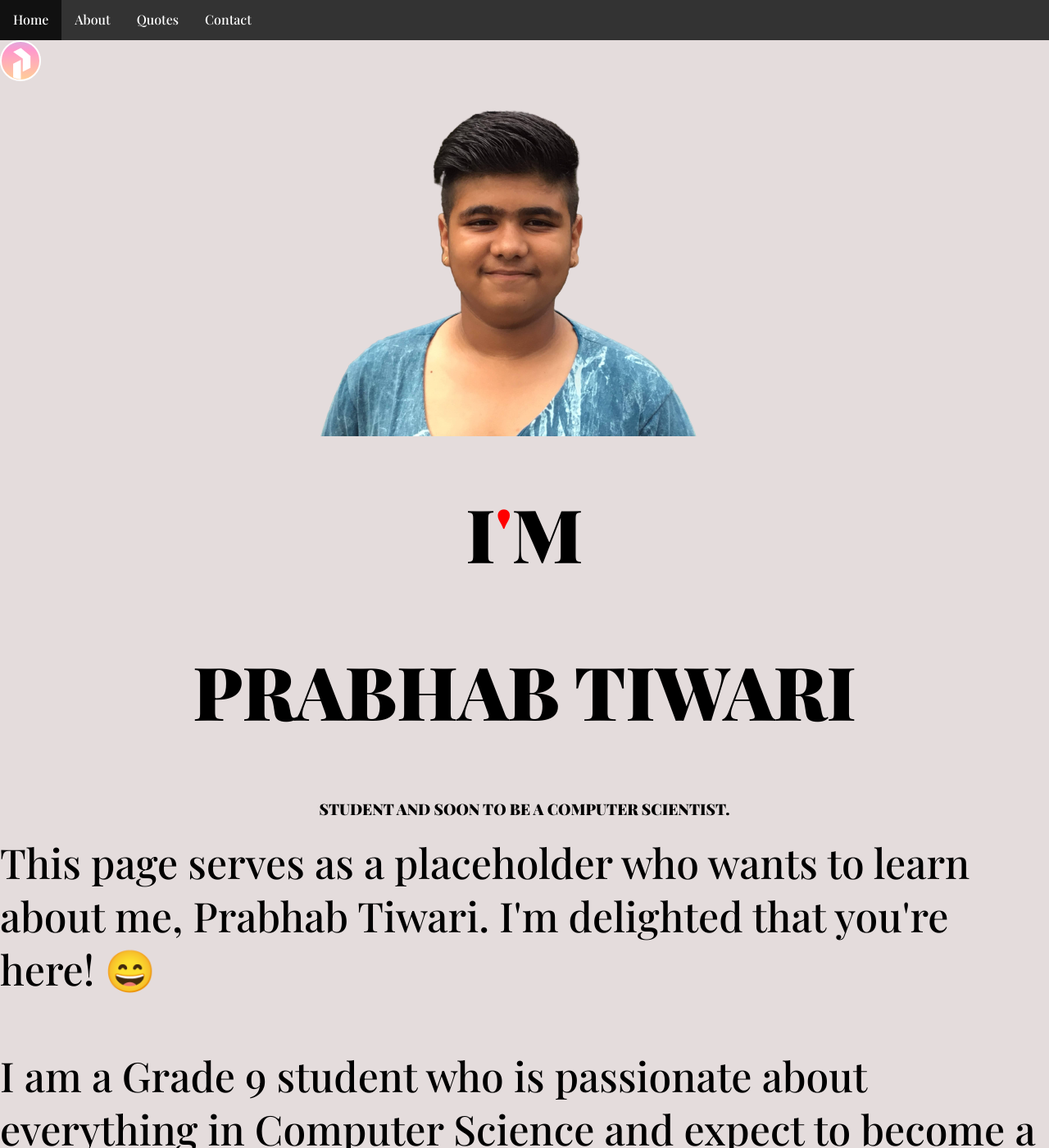
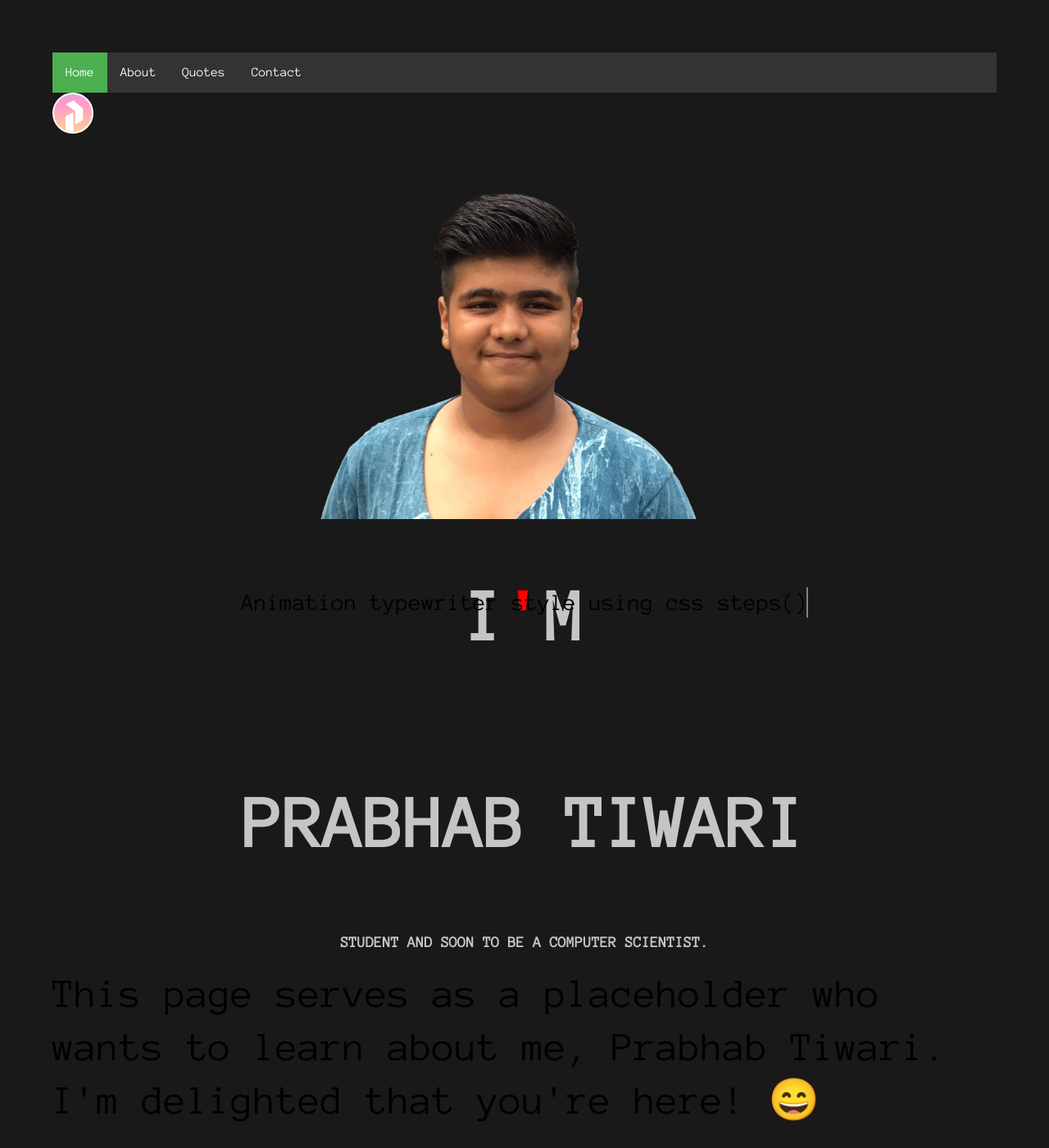
Before and after one commit to PrabhabTiwari/website, a Jekyll site: the page built from index.html, in a window 1280 px wide and 1400 px high. Shown: the whole window at 82% size. Built offline with Jekyll 4.4.1, drawn with Linux system fonts in a browser that asks for light colours.

Commit message:
Update index.html

```diff
--- a/index.html
+++ b/index.html
@@ -5,10 +5,60 @@
 layout: base
 ---
 
+
+<style>
+    /* Google Fonts */
+@import url(https://fonts.googleapis.com/css?family=Anonymous+Pro);
+
+/* Global */
+html{
+  min-height: 100%;
+  overflow: hidden;
+}
+body{
+  height: calc(100vh - 8em);
+  padding: 4em;
+  color: rgba(255,255,255,.75);
+  font-family: 'Anonymous Pro', monospace;
+  background-color: rgb(25,25,25);
+}
+.line-1{
+    position: relative;
+    top: 50%;
+    width: 24em;
+    margin: 0 auto;
+    border-right: 2px solid rgba(255,255,255,.75);
+    font-size: 180%;
+    text-align: center;
+    white-space: nowrap;
+    overflow: hidden;
+    transform: translateY(-50%);
+}
+
+/* Animation */
+.anim-typewriter{
+  animation: typewriter 4s steps(44) 1s 1 normal both,
+             blinkTextCursor 500ms steps(44) infinite normal;
+}
+@keyframes typewriter{
+  from{width: 0;}
+  to{width: 24em;}
+}
+@keyframes blinkTextCursor{
+  from{border-right-color: rgba(255,255,255,.75);}
+  to{border-right-color: transparent;}
+}
+</style>
+
+
+
+<p class="line-1 anim-typewriter">Animation typewriter style using css steps()</p>
+
+
 <div style="display: flex;justify-content:center;align-items: center;">
     <img src="./old/ptt.png" alt="Prabhab Tiwari"></div>
     <h1>I<span class="redText">'</span>M</h1>
-    <h2 class="uppercaseText">Prabhab Tiwari</h2>
+<p class="line-1 anim-typewriter">    <h2 class="uppercaseText">Prabhab Tiwari</h2> </p>
     <h3 class="uppercaseText">Student and soon to be a computer scientist.</h3>
 <p>This page serves as a placeholder who wants to learn about me, Prabhab Tiwari. I'm delighted that you're here! 😄 <br /><br />
   I am a Grade 9 student who is passionate about everything in Computer Science and expect to become a Computer Scientist in future and working hard for achieving the dream:)<BR>
```
